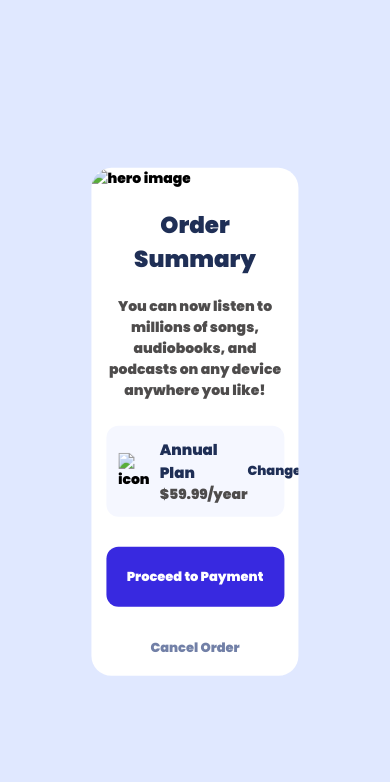
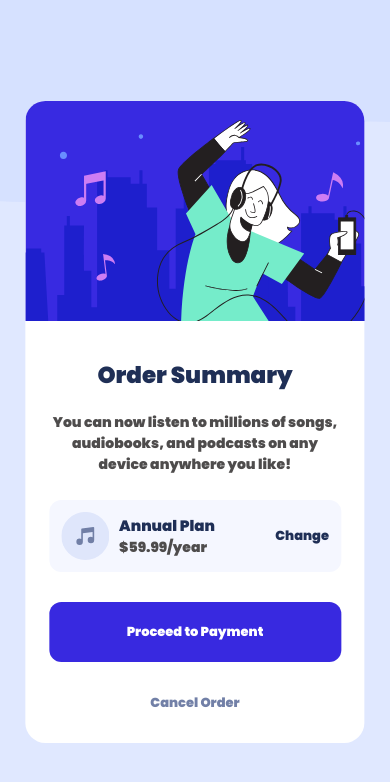
Before and after one commit to AbdelrhmanJouda/frontend-mentor-card, a plain HTML site: page index.html in a window 390 px wide. Drawn offline with Linux system fonts and the light colour scheme; the site is published under a folder, as on GitHub Pages, so addresses that start at the root find nothing.

Commit message:
First submit

```diff
--- a/index.html
+++ b/index.html
@@ -16,14 +16,14 @@
 <body>
 <div class="container">
    <div class="hero">
-    <img src="/images/illustration-hero.svg" alt="hero image">
+    <img src="./images/illustration-hero.svg" alt="hero image">
     <div class="hero-content">
       <h2 class="title">Order Summary</h2>
       <p class="subtitle"> You can now listen to millions of songs, audiobooks, and podcasts on any
         device anywhere you like!</p>
         <div class="plan-box">
           <div class="plan-box-left">
-            <img src="/images/icon-music.svg" alt="icon">
+            <img src="./images/icon-music.svg" alt="icon">
             <div>
               <h5>Annual Plan</h5>
               <p>$59.99/year</p>
--- a/style.css
+++ b/style.css
@@ -12,7 +12,7 @@ a{
 body{
     font-family: 'Poppins', sans-serif,'Red Hat Display', sans-serif,'Varela Round', sans-serif;
     min-height: 100vh;
-    background-image: url(/images/pattern-background-desktop.svg);
+    background-image: url(./images/pattern-background-desktop.svg);
     background-repeat: no-repeat;
     background-size: contain;
     background-color: hsl(225, 100%, 94%);
@@ -101,7 +101,7 @@ a.Cancel-btn:hover{
 
 @media only screen and (max-width: 425px){
     body{
-        background-image: url(/images/pattern-background-mobile.svg);
+        background-image: url(./images/pattern-background-mobile.svg);
         font-size: 14px;
     }
     .container{
```
